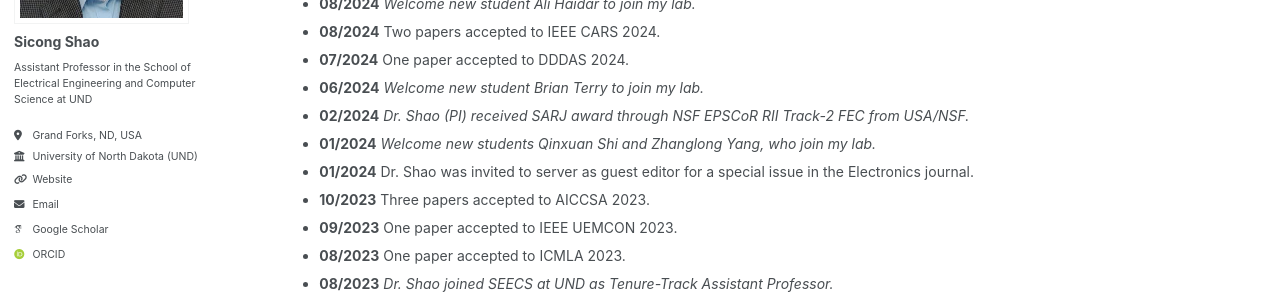
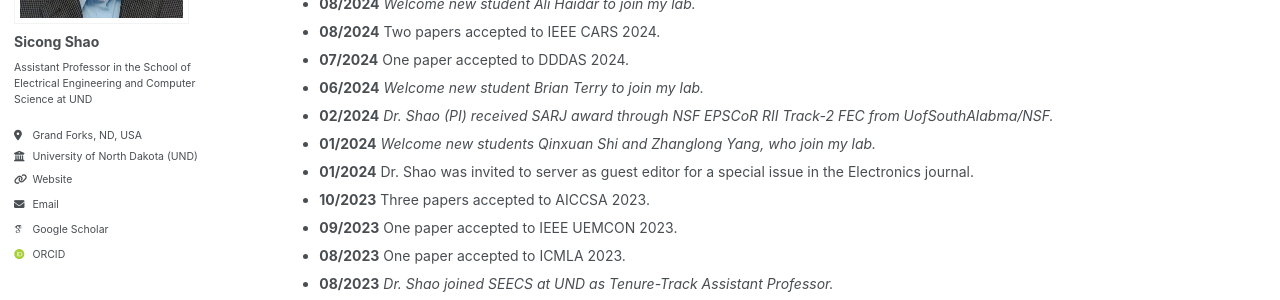
Before and after one commit to sicongshao/sicongshao.github.io, a Jekyll site: the page built from _pages/about.md, in a window 1280 px wide and 900 px high, scrolled down 536 px. Shown: the part 293-593 px from the top of the window. Built offline with Jekyll 4.4.1, drawn with Linux system fonts in a browser that asks for light colours; some web fonts are replaced.

Commit message:
first commit

```diff
--- a/_pages/about.md
+++ b/_pages/about.md
@@ -38,7 +38,7 @@ News
 * **08/2024** Two papers accepted to IEEE CARS 2024.
 * **07/2024** One paper accepted to DDDAS 2024.
 * **06/2024** *Welcome new student Brian Terry to join my lab.*
-* **02/2024** *Dr. Shao (PI) received SARJ award through NSF EPSCoR RII Track-2 FEC from USA/NSF.*
+* **02/2024** *Dr. Shao (PI) received SARJ award through NSF EPSCoR RII Track-2 FEC from UofSouthAlabma/NSF.*
 * **01/2024** *Welcome new students Qinxuan Shi and Zhanglong Yang, who join my lab.*
 * **01/2024** Dr. Shao was invited to server as guest editor for a special issue in the Electronics journal.
 * **10/2023** Three papers accepted to AICCSA 2023.
```
